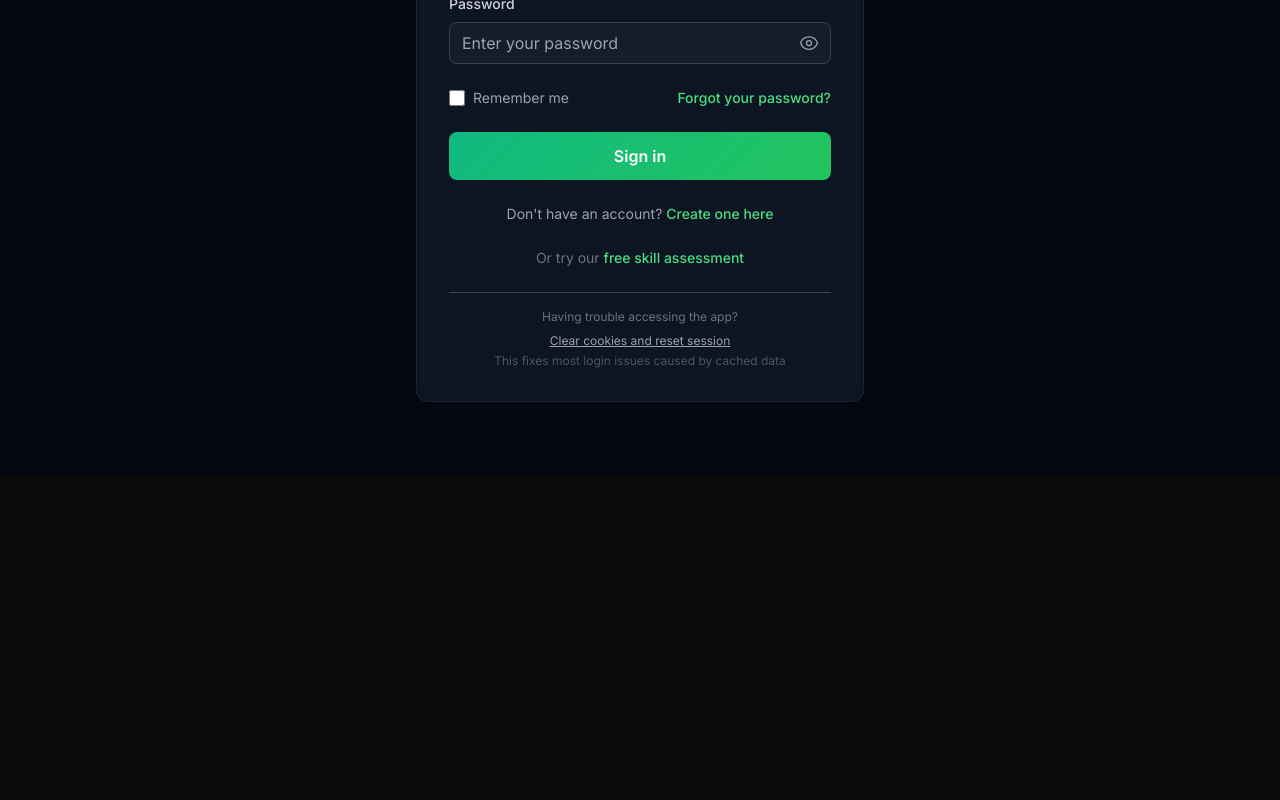
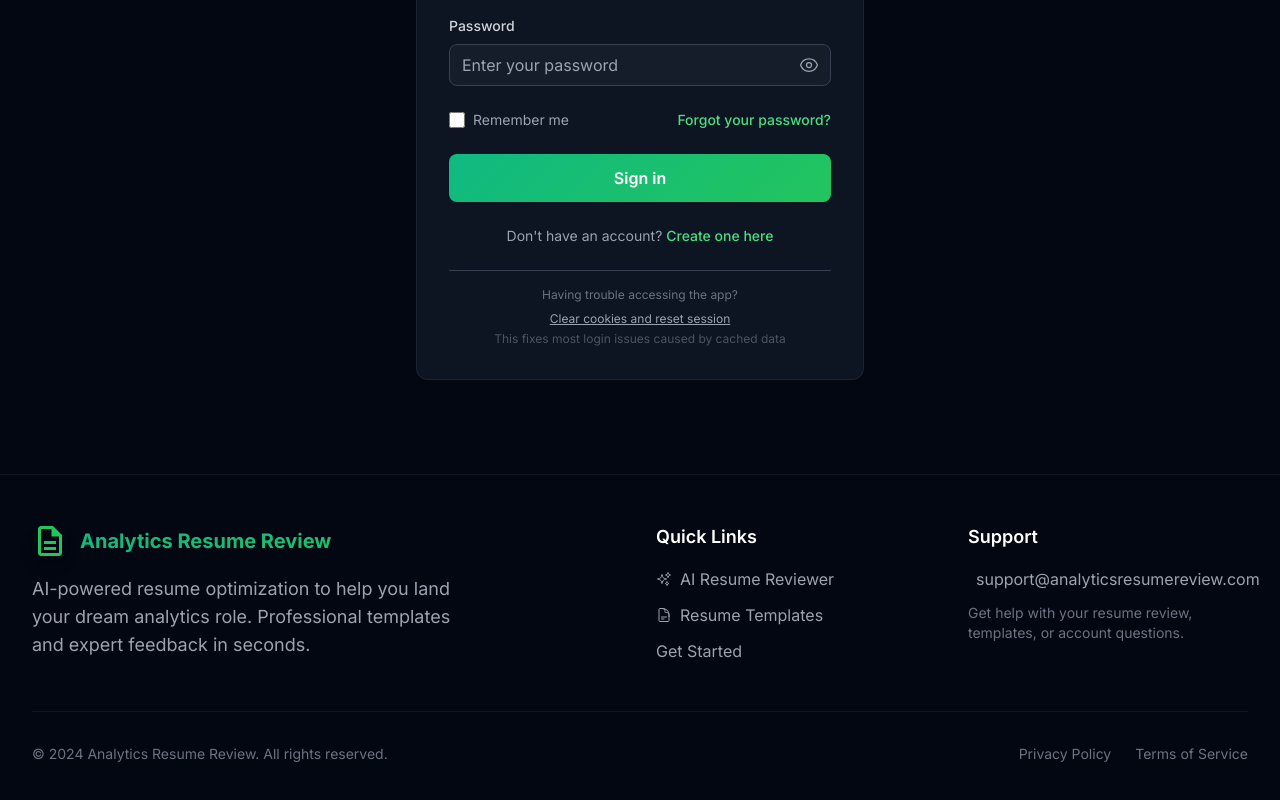
Before and after one commit to SMDobbs/resumereviewer, a Next.js app: page /login in a window 1280 px wide. Shown: the part 390-1190 px from the top of the page. Before the commit the page ends 864 px from the top, so only its background shows below. Built offline with nearby package versions, Linux system fonts and the light colour scheme; no server answers.

Commit message:
pushing it through

```diff
--- a/src/app/checkout/page.tsx
+++ b/src/app/checkout/page.tsx
@@ -241,7 +241,7 @@ function CheckoutContent() {
         <div className="text-center mt-16">
           <p className="text-gray-500 mb-6">
             {isExistingUser
-              ? 'Need help? Contact us at support@example.com'
+              ? 'Need help? Contact us at support@analyticsresumereview.com'
               : 'Want to see how it works first?'
             }
           </p>
--- a/src/app/layout.tsx
+++ b/src/app/layout.tsx
@@ -2,6 +2,7 @@ import type { Metadata, Viewport } from "next";
 import { Inter } from "next/font/google";
 import "./globals.css";
 import Navigation from "@/components/Navigation";
+import Footer from "@/components/Footer";
 import { UserProvider } from "@/lib/context/UserContext";
 import { Analytics } from "@vercel/analytics/next";
 
@@ -48,9 +49,10 @@ export default function RootLayout({
       <body className="min-h-screen bg-gray-950 text-white antialiased">
         <UserProvider>
           <Navigation />
-          <main className="pt-16">
+          <main className="pt-16 min-h-screen">
             {children}
           </main>
+          <Footer />
         </UserProvider>
         <Analytics />
       </body>
--- a/src/app/payment-success/page.tsx
+++ b/src/app/payment-success/page.tsx
@@ -212,7 +212,13 @@ function PaymentSuccessContent() {
           {/* Contact Info */}
           <div className="mt-8 pt-6 border-t border-gray-700">
             <p className="text-sm text-gray-500">
-              Need help? Contact us at support@example.com
+              Need help? Contact us at{' '}
+              <a
+                href="mailto:support@analyticsresumereview.com"
+                className="text-green-400 hover:text-green-300 transition-colors"
+              >
+                support@analyticsresumereview.com
+              </a>
             </p>
           </div>
         </div>
--- /dev/null
+++ b/src/components/Footer.tsx
@@ -0,0 +1,96 @@
+import React from 'react'
+import Link from 'next/link'
+import { EnvelopeIcon, DocumentTextIcon, SparklesIcon } from '@heroicons/react/24/outline'
+import Logo from './Logo'
+
+export default function Footer() {
+  return (
+    <footer className="bg-gray-950 border-t border-gray-800/50">
+      <div className="max-w-7xl mx-auto px-4 sm:px-6 lg:px-8 py-12">
+        <div className="grid grid-cols-1 md:grid-cols-4 gap-8">
+          {/* Brand Section */}
+          <div className="md:col-span-2">
+            <Logo variant="footer" showText={true} size="md" />
+            <p className="mt-4 text-gray-400 text-lg max-w-md">
+              AI-powered resume optimization to help you land your dream analytics role.
+              Professional templates and expert feedback in seconds.
+            </p>
+          </div>
+
+          {/* Quick Links */}
+          <div>
+            <h3 className="text-white font-semibold text-lg mb-4">Quick Links</h3>
+            <ul className="space-y-3">
+              <li>
+                <Link
+                  href="/resume-reviewer"
+                  className="text-gray-400 hover:text-green-400 transition-colors flex items-center"
+                >
+                  <SparklesIcon className="h-4 w-4 mr-2" />
+                  AI Resume Reviewer
+                </Link>
+              </li>
+              <li>
+                <Link
+                  href="/templates"
+                  className="text-gray-400 hover:text-green-400 transition-colors flex items-center"
+                >
+                  <DocumentTextIcon className="h-4 w-4 mr-2" />
+                  Resume Templates
+                </Link>
+              </li>
+              <li>
+                <Link
+                  href="/checkout"
+                  className="text-gray-400 hover:text-green-400 transition-colors"
+                >
+                  Get Started
+                </Link>
+              </li>
+            </ul>
+          </div>
+
+          {/* Support Section */}
+          <div>
+            <h3 className="text-white font-semibold text-lg mb-4">Support</h3>
+            <div className="space-y-3">
+              <a
+                href="mailto:support@analyticsresumereview.com"
+                className="text-gray-400 hover:text-green-400 transition-colors flex items-center group"
+              >
+                <EnvelopeIcon className="h-4 w-4 mr-2 group-hover:text-green-400" />
+                support@analyticsresumereview.com
+              </a>
+              <p className="text-sm text-gray-500">
+                Get help with your resume review, templates, or account questions.
+              </p>
+            </div>
+          </div>
+        </div>
+
+        {/* Bottom Section */}
+        <div className="mt-12 pt-8 border-t border-gray-800/50">
+          <div className="flex flex-col md:flex-row justify-between items-center">
+            <p className="text-gray-500 text-sm">
+              © 2024 Analytics Resume Review. All rights reserved.
+            </p>
+            <div className="flex items-center space-x-6 mt-4 md:mt-0">
+              <Link
+                href="/privacy"
+                className="text-gray-500 hover:text-gray-400 text-sm transition-colors"
+              >
+                Privacy Policy
+              </Link>
+              <Link
+                href="/terms"
+                className="text-gray-500 hover:text-gray-400 text-sm transition-colors"
+              >
+                Terms of Service
+              </Link>
+            </div>
+          </div>
+        </div>
+      </div>
+    </footer>
+  )
+}
--- a/src/components/auth/LoginForm.tsx
+++ b/src/components/auth/LoginForm.tsx
@@ -247,14 +247,7 @@ export default function LoginForm() {
               </p>
             </div>
 
-            <div className="text-center">
-              <p className="text-sm text-gray-500">
-                Or try our{' '}
-                <Link href="/tools/skill-assessment" className="font-medium text-green-400 hover:text-green-300">
-                  free skill assessment
-                </Link>
-              </p>
-            </div>
+
 
             {/* Enhanced Troubleshooting section */}
             <div className="text-center pt-4 border-t border-gray-700">
```
